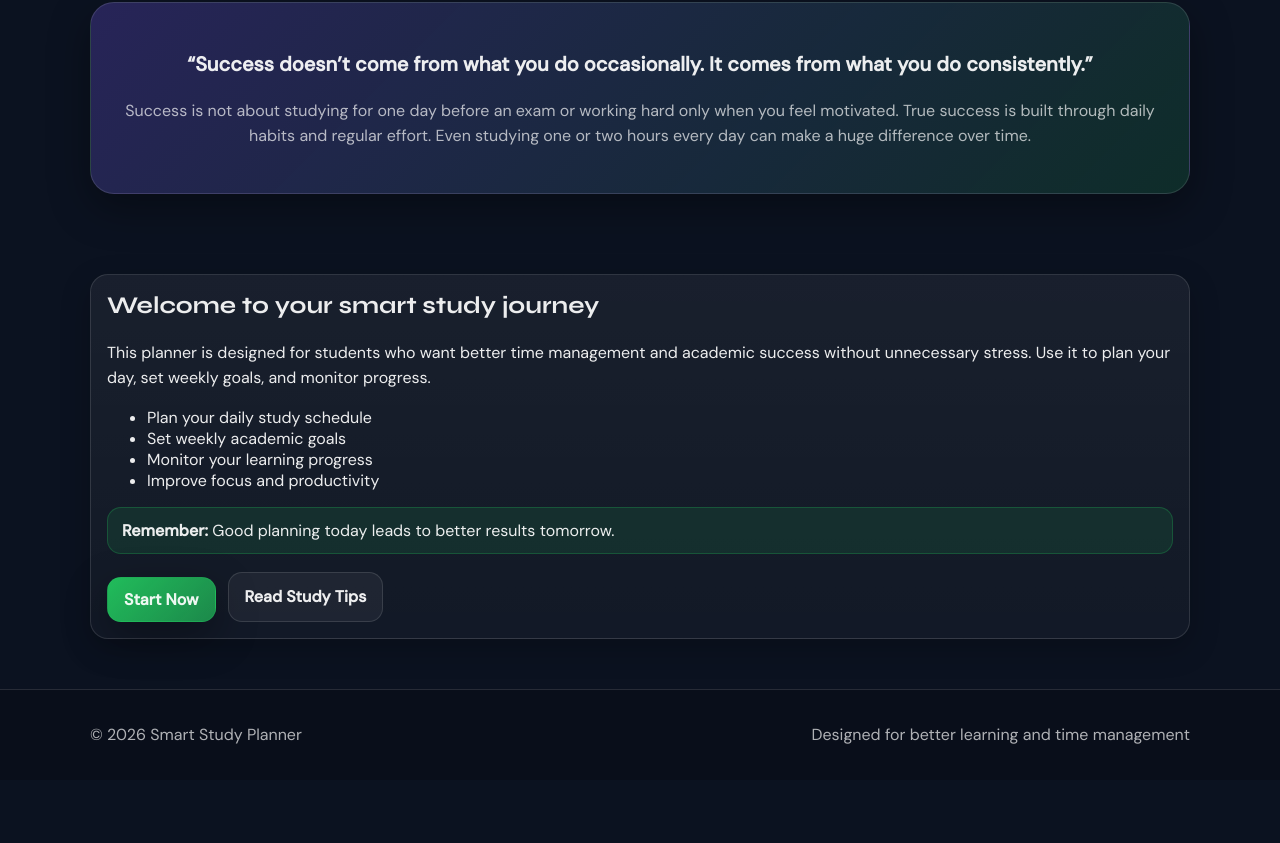
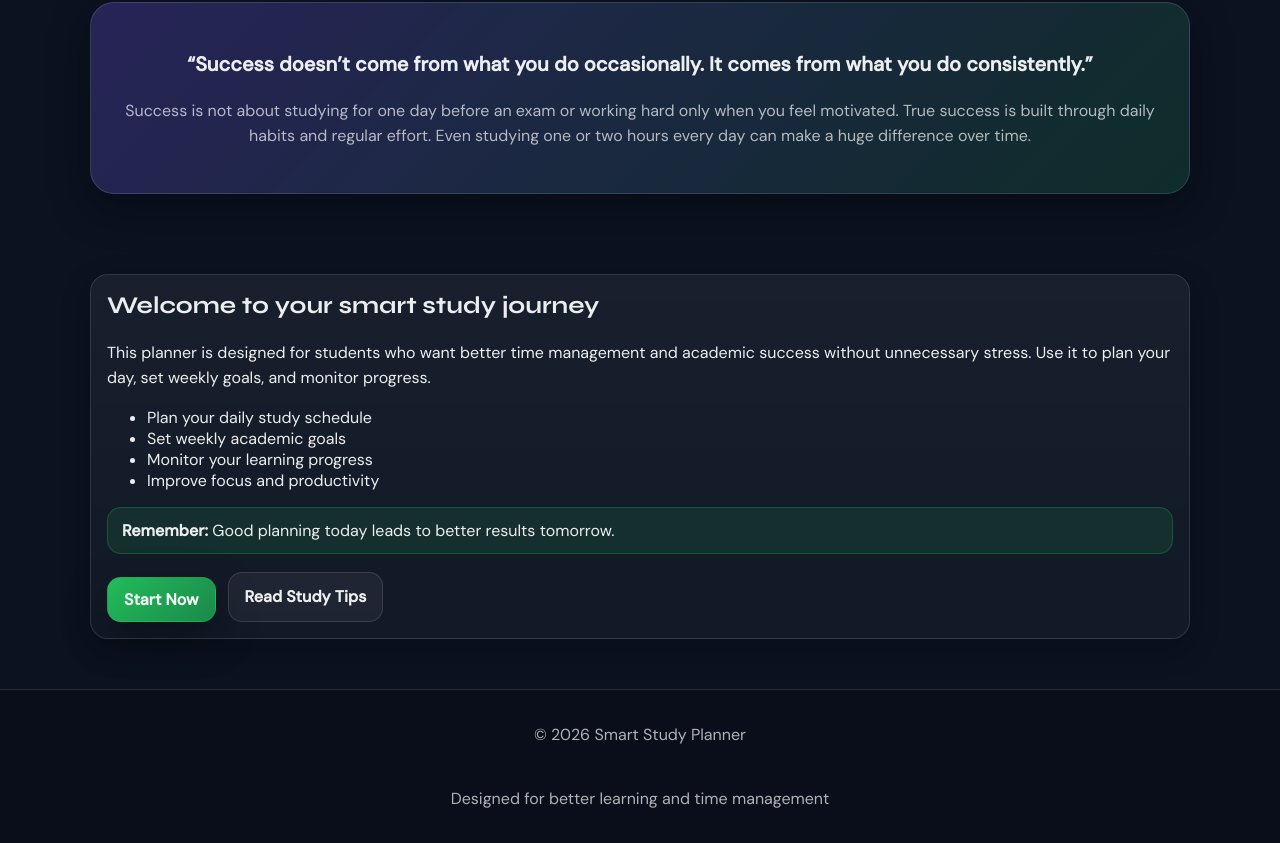
Before and after one commit to kaveen-sithumina/AceTrack, a plain HTML site: page index.html in a window 1280 px wide. Shown: the part 1027-1870 px from the top of the page. Before the commit the page ends 1807 px from the top, so only its background shows below. Drawn offline with Linux system fonts and the light colour scheme.

Commit message:
Update style.css

```diff
--- a/style.css
+++ b/style.css
@@ -515,11 +515,12 @@ input:focus, select:focus{
 
 .footer-row{
   padding: 16px 0;
-  display:flex;
-  justify-content: space-between;
-  gap: 12px;
+  display: flex;
+  justify-content: center;
+  align-items: center;
+  flex-direction: column;
+  gap: 6px;
   color: rgba(255,255,255,0.68);
-  flex-wrap: wrap;
 }
 
 /* ---------- Responsive ---------- */
```
